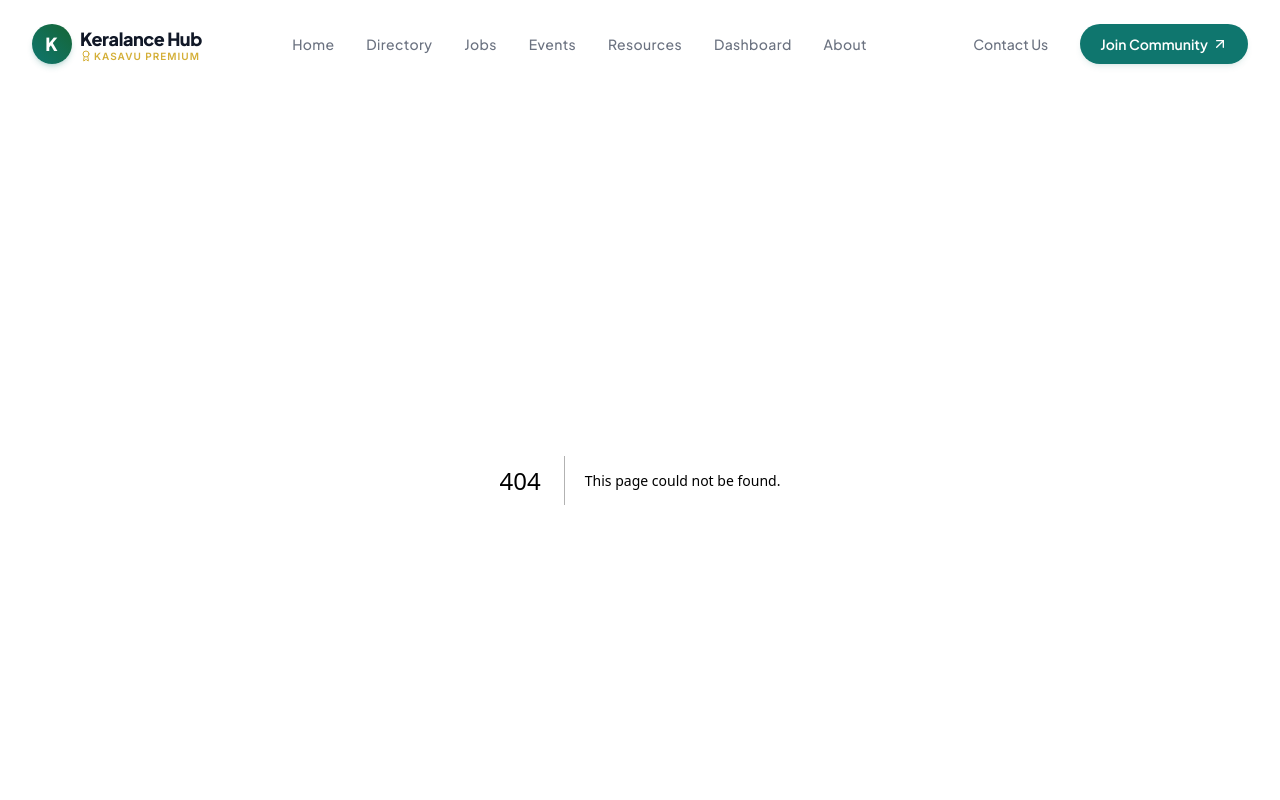
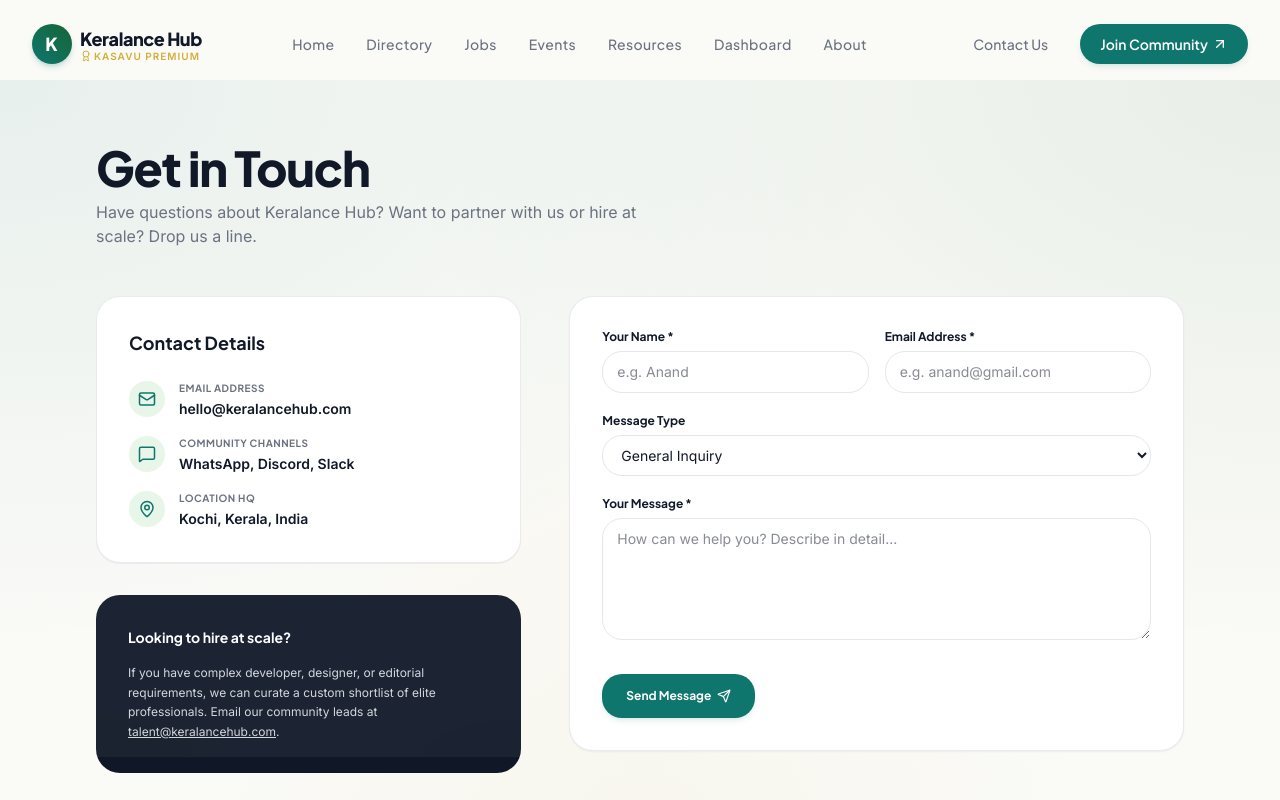
Before and after one commit to sujithx1/keralance-hub, a Next.js app: page /contact in a window 1280 px wide. Before the commit this address had no page. Shown: the top 800 px of the page. Built offline with nearby package versions, Linux system fonts and the light colour scheme.

Commit message:
feat: build contact page with query selectors and support forms

```diff
--- /dev/null
+++ b/src/app/contact/page.tsx
@@ -0,0 +1,191 @@
+"use client";
+
+import { useState } from "react";
+import { Mail, MessageSquare, MapPin, CheckCircle, Send, Globe } from "lucide-react";
+
+export default function ContactPage() {
+  const [name, setName] = useState("");
+  const [email, setEmail] = useState("");
+  const [msgType, setMsgType] = useState("General Inquiry");
+  const [message, setMessage] = useState("");
+  const [submitting, setSubmitting] = useState(false);
+  const [success, setSuccess] = useState(false);
+
+  const handleSubmit = (e: React.FormEvent) => {
+    e.preventDefault();
+    if (!name || !email || !message) return;
+
+    setSubmitting(true);
+    setTimeout(() => {
+      setSubmitting(false);
+      setSuccess(true);
+      setName("");
+      setEmail("");
+      setMessage("");
+      setTimeout(() => setSuccess(false), 2500);
+    }, 1200);
+  };
+
+  return (
+    <div className="bg-mesh-gradient min-h-screen py-16">
+      <div className="max-w-6xl mx-auto px-6 md:px-8">
+
+        {/* Header */}
+        <div className="mb-12 text-left">
+          <h1 className="font-heading font-extrabold text-3xl sm:text-5xl text-text-main tracking-tight">
+            Get in Touch
+          </h1>
+          <p className="text-text-muted text-sm sm:text-base mt-2 max-w-xl">
+            Have questions about Keralance Hub? Want to partner with us or hire at scale? Drop us a line.
+          </p>
+        </div>
+
+        <div className="grid grid-cols-1 lg:grid-cols-12 gap-12 items-start">
+
+          {/* Left panel: Info & Details */}
+          <div className="lg:col-span-5 space-y-8">
+            <div className="bg-white border border-gray-200/80 p-6 sm:p-8 rounded-2xl shadow-2xs space-y-6">
+              <h3 className="font-heading font-bold text-lg text-text-main">Contact Details</h3>
+
+              <div className="space-y-4">
+                <div className="flex items-start space-x-3.5">
+                  <div className="h-9 w-9 rounded-xl bg-soft-accent flex items-center justify-center text-primary shrink-0">
+                    <Mail className="h-4.5 w-4.5" />
+                  </div>
+                  <div>
+                    <span className="text-[10px] text-text-muted font-heading font-bold uppercase tracking-wider block">Email Address</span>
+                    <a href="mailto:hello@keralancehub.com" className="text-sm font-semibold text-text-main hover:text-primary transition-colors">
+                      hello@keralancehub.com
+                    </a>
+                  </div>
+                </div>
+
+                <div className="flex items-start space-x-3.5">
+                  <div className="h-9 w-9 rounded-xl bg-soft-accent flex items-center justify-center text-primary shrink-0">
+                    <MessageSquare className="h-4.5 w-4.5" />
+                  </div>
+                  <div>
+                    <span className="text-[10px] text-text-muted font-heading font-bold uppercase tracking-wider block">Community Channels</span>
+                    <a href="#join-cta" className="text-sm font-semibold text-text-main hover:text-primary transition-colors">
+                      WhatsApp, Discord, Slack
+                    </a>
+                  </div>
+                </div>
+
+                <div className="flex items-start space-x-3.5">
+                  <div className="h-9 w-9 rounded-xl bg-soft-accent flex items-center justify-center text-primary shrink-0">
+                    <MapPin className="h-4.5 w-4.5" />
+                  </div>
+                  <div>
+                    <span className="text-[10px] text-text-muted font-heading font-bold uppercase tracking-wider block">Location HQ</span>
+                    <span className="text-sm font-semibold text-text-main">
+                      Kochi, Kerala, India
+                    </span>
+                  </div>
+                </div>
+              </div>
+            </div>
+
+            <div className="bg-gray-900 text-white rounded-2xl p-6 sm:p-8 space-y-4 relative overflow-hidden">
+              <div className="absolute inset-0 bg-mesh-gradient-reverse opacity-5 pointer-events-none" />
+              <h4 className="font-heading font-bold text-sm">Looking to hire at scale?</h4>
+              <p className="text-xs text-gray-300 leading-relaxed font-sans">
+                If you have complex developer, designer, or editorial requirements, we can curate a custom shortlist of elite professionals. Email our community leads at <a href="mailto:talent@keralancehub.com" className="underline hover:text-accent">talent@keralancehub.com</a>.
+              </p>
+            </div>
+          </div>
+
+          {/* Right panel: Contact Form */}
+          <div className="lg:col-span-7 bg-white border border-gray-200/80 rounded-2xl p-6 sm:p-8 shadow-xs">
+            <form onSubmit={handleSubmit} className="space-y-5">
+              {success && (
+                <div className="bg-emerald-50 border border-emerald-200 rounded-xl p-4 flex items-center space-x-3 text-emerald-800 text-xs font-semibold">
+                  <CheckCircle className="h-5 w-5 text-emerald-600" />
+                  <span>Thank you! Your message has been sent. We'll get back to you within 24 hours.</span>
+                </div>
+              )}
+
+              <div className="grid grid-cols-1 sm:grid-cols-2 gap-4">
+                <div>
+                  <label className="block text-xs font-heading font-bold text-text-main mb-1.5">
+                    Your Name *
+                  </label>
+                  <input
+                    type="text"
+                    required
+                    placeholder="e.g. Anand"
+                    value={name}
+                    onChange={(e) => setName(e.target.value)}
+                    className="w-full px-3.5 py-2.5 rounded-xl border border-gray-200 text-sm focus:outline-hidden focus:ring-2 focus:ring-primary/20"
+                  />
+                </div>
+                <div>
+                  <label className="block text-xs font-heading font-bold text-text-main mb-1.5">
+                    Email Address *
+                  </label>
+                  <input
+                    type="email"
+                    required
+                    placeholder="e.g. anand@gmail.com"
+                    value={email}
+                    onChange={(e) => setEmail(e.target.value)}
+                    className="w-full px-3.5 py-2.5 rounded-xl border border-gray-200 text-sm focus:outline-hidden"
+                  />
+                </div>
+              </div>
+
+              <div>
+                <label className="block text-xs font-heading font-bold text-text-main mb-1.5">
+                  Message Type
+                </label>
+                <select
+                  value={msgType}
+                  onChange={(e) => setMsgType(e.target.value)}
+                  className="w-full px-3.5 py-2.5 rounded-xl border border-gray-200 text-sm focus:outline-hidden"
+                >
+                  <option value="General Inquiry">General Inquiry</option>
+                  <option value="Community Support">Community Support</option>
+                  <option value="Partnership proposal">Partnership / Sponsorship</option>
+                  <option value="Hire Talent">Hiring Talent</option>
+                </select>
+              </div>
+
+              <div>
+                <label className="block text-xs font-heading font-bold text-text-main mb-1.5">
+                  Your Message *
+                </label>
+                <textarea
+                  required
+                  rows={5}
+                  placeholder="How can we help you? Describe in detail..."
+                  value={message}
+                  onChange={(e) => setMessage(e.target.value)}
+                  className="w-full px-3.5 py-2.5 rounded-xl border border-gray-200 text-sm focus:outline-hidden"
+                />
+              </div>
+
+              <div className="pt-2">
+                <button
+                  type="submit"
+                  disabled={submitting}
+                  className="bg-primary hover:bg-primary-hover text-white px-6 py-3.5 rounded-xl text-xs font-heading font-bold transition-all flex items-center space-x-1.5 shadow-md shadow-primary/10"
+                >
+                  {submitting ? (
+                    <span>Submitting...</span>
+                  ) : (
+                    <>
+                      <span>Send Message</span>
+                      <Send className="h-3.5 w-3.5" />
+                    </>
+                  )}
+                </button>
+              </div>
+            </form>
+          </div>
+
+        </div>
+
+      </div>
+    </div>
+  );
+}
```
